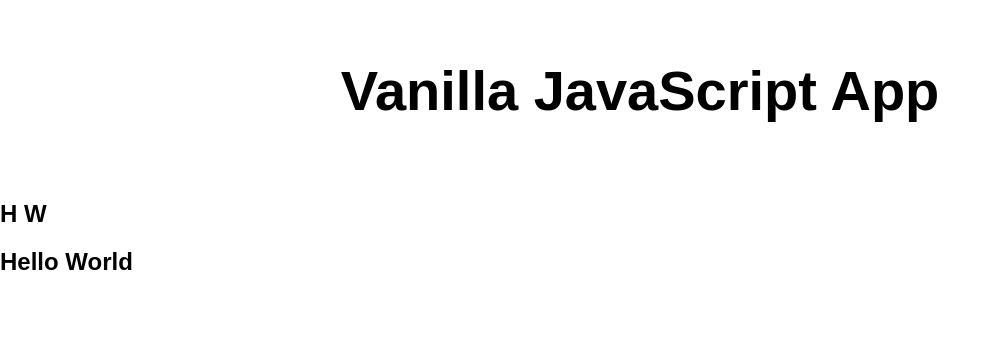
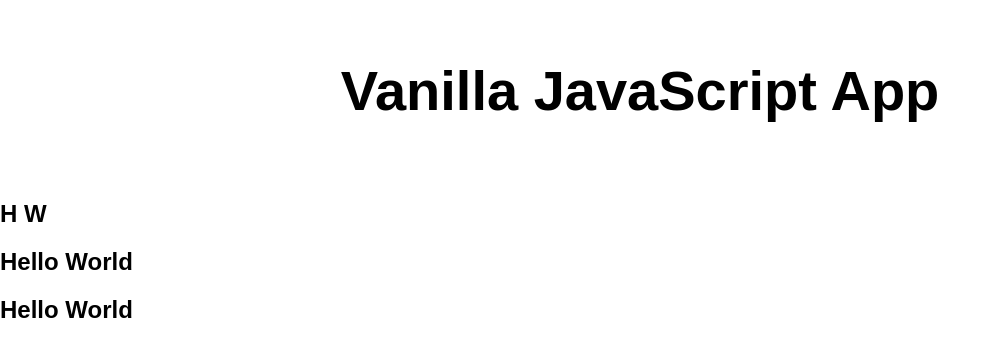
Before and after one commit to ashok6d/my-first-web-app4, a website: page src/index.html in a window 1280 px wide. Shown: the whole page, without its empty margins (0-999 px from the left). Drawn offline with Linux system fonts and the light colour scheme.

Commit message:
Update index.html

```diff
--- a/src/index.html
+++ b/src/index.html
@@ -14,6 +14,6 @@
   </main>
   <h2>H W </h2>
 </body>
-  <h2>Hello World</h2>
+  <h2>Hello World</h2> <h2>Hello World</h2>
 
 </html>
```
